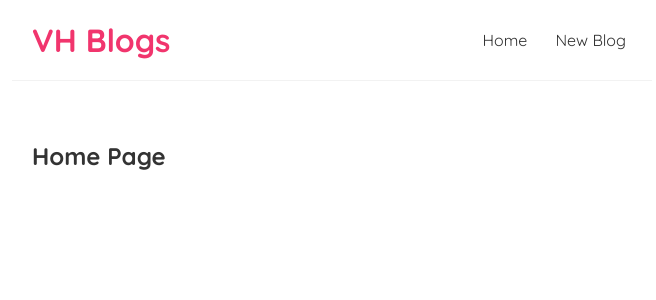
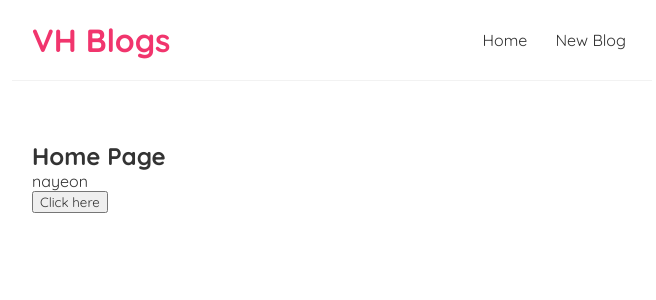
Before and after one commit to vhillyjay/GreenGrape, a React (Create React App) app: page / in a window 1280 px wide. Shown: the top 300 px of the page, without its empty margins (308-964 px from the left). Built offline with nearby package versions, Linux system fonts and the light colour scheme.

Commit message:
usestate
usestate renders a new value

```diff
--- a/src/Home.js
+++ b/src/Home.js
@@ -1,7 +1,30 @@
+import { useState } from "react";
+
 const Home = () => {
+    // let name = 'nayeon';
+    const [name, setName] = useState('nayeon');
+        // assigning usestate to const while array destructuring, usestate is reactive
+        // first param is the value of usestate, use the second to update the value aka set***
+
+    const handleClick = () => {
+        setName('momo');
+    }
+
+    // const handleClickAgain = (name) => {
+    //     console.log('hello' + ' ' + name);
+    // }
+
     return (
         <div className="home">
             <h2>Home Page</h2>
+                <p>{name}</p>
+            <button onClick={handleClick}>Click here</button>
+            {/* <button onClick={() => {
+                handleClickAgain('nayeonnn');
+            }}>Click again</button> */}
+                {/* anonymous function. fires when button is clicked */}
+            {/* <button onClick={() => handleClickAgain('nayeon')}>Click again</button> */}
+                {/* anonymous function. fires when button is clicked. same as the code above */}
         </div>
      );
 }
```
